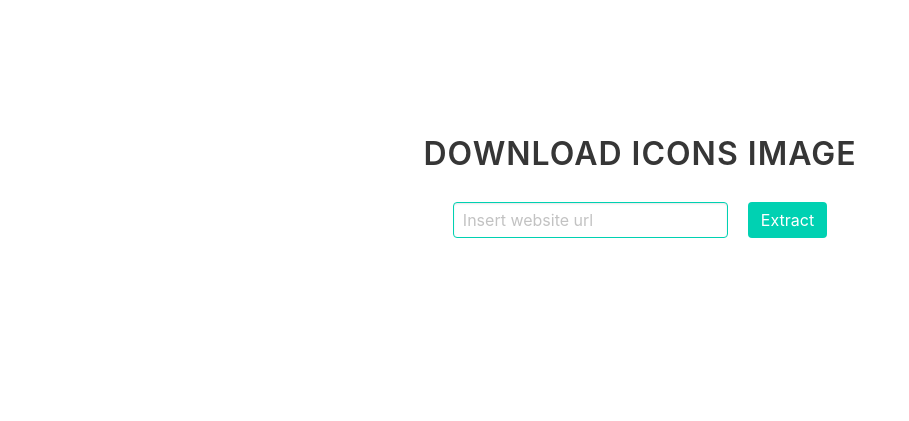
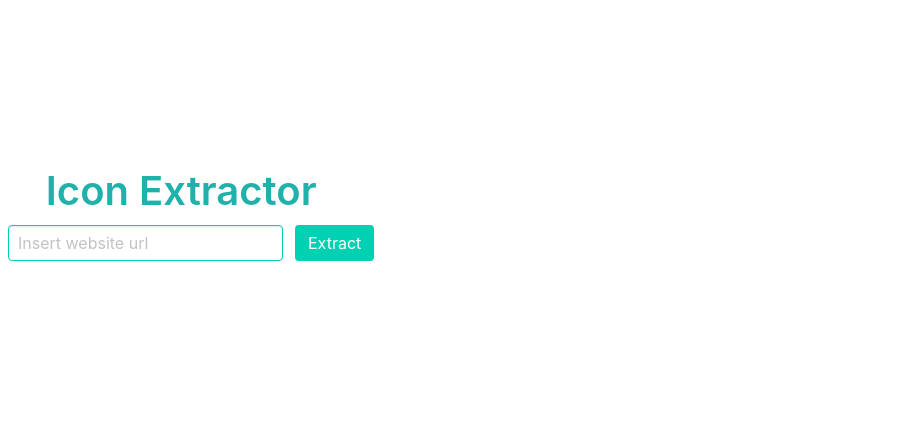
Before and after one commit to deepredsky/IconExtractor, a plain HTML site: page index.html in a window 1280 px wide. Shown: the part 82-503 px from the top of the page, without its empty margins (0-909 px from the left). Drawn offline with nearby package versions, Linux system fonts and the light colour scheme.

Commit message:
Reapply commit from pr #3

```diff
--- a/index.html
+++ b/index.html
@@ -10,31 +10,33 @@
   </head>
   <body>
     <div id="app">
-      <div class="container">
-        <div class="center">
-          <div class="heading">
-            <h1 class="title">
-              Download Icons Image
-            </h1>
-          </div>
-          <div class="wrap">
+      <div class="container flex vertical-center">
+        <div class="vertical">
+          <h1 class="title">Icon Extractor</h1>
+          <div class="columns is-centered">
+            <div class="field is-grouped">
               <div class="control">
                 <input class="input is-primary" type="text" placeholder="Insert website url" v-model="url ">
               </div>
-
               <div class="control">
                 <button class="button is-primary" v-on:click="getIcons">
                   Extract
                 </button>
               </div>
             </div>
+            <!-- field ends here-->
             <div v-for="result in results">
               <p>{{ result.iconType }}</p>
               <img :src="result.source" />
             </div>
-        </div><!-- center ends here -->
-      </div><!-- container ends here -->
-    </div><!-- app ends here-->
+          </div>
+          <!-- columns ends here -->
+        </div>
+        <!-- vertical ends here -->
+      </div>
+      <!-- container-->
+    </div>
+    <!-- app ends here-->
   </body>
   <script src="js/app.js"></script>
 </html>
--- a/static/css/style.css
+++ b/static/css/style.css
@@ -1,48 +1,21 @@
-html, body{
-  height:100%;
-  text-align: center;
+h1.title{
+    text-transform: capitalize;
+    font-size: 2.5rem;
+    color:#20B2AA;
+    margin-bottom: 30px;
+    text-align: center;
 }
 
-.container{
-    position: relative;
-    margin: auto;
-    display: inline-block;
-    height: 100%;
-    width: 100%;
-}
-.center{
+.vertical-center{
     position: absolute;
-    display: block;
-    margin: auto;
-    height: 50%;
-    width: 100%;
-    top:200px;
-}
-.heading h1{
-    margin-bottom: 30px;
+    height: 500px;
 }
 
-.wrap{
-  display:flex;
-  align-items:center;
-  justify-content:center;
-  margin: auto;
-  padding: 0 0 10px 0;
-}
-.control {
-    font-size: 1rem;
-    text-align: left;
-    margin-right: 20px;
+.vertical{
+    position: relative;
+    top:50%;
 }
 .input.is-primary{
   width:275px;
   margin-left:20px;
 }
-.icon{
-  margin: 0 10px;
-}
-.tabs.is-right ul{
-  border-bottom-color: #dbdbdb;
-    border-bottom-style: none;
-    border-bottom-width: 1px;
-}
```
Lines whose indentation alone changed are shown as unchanged.
